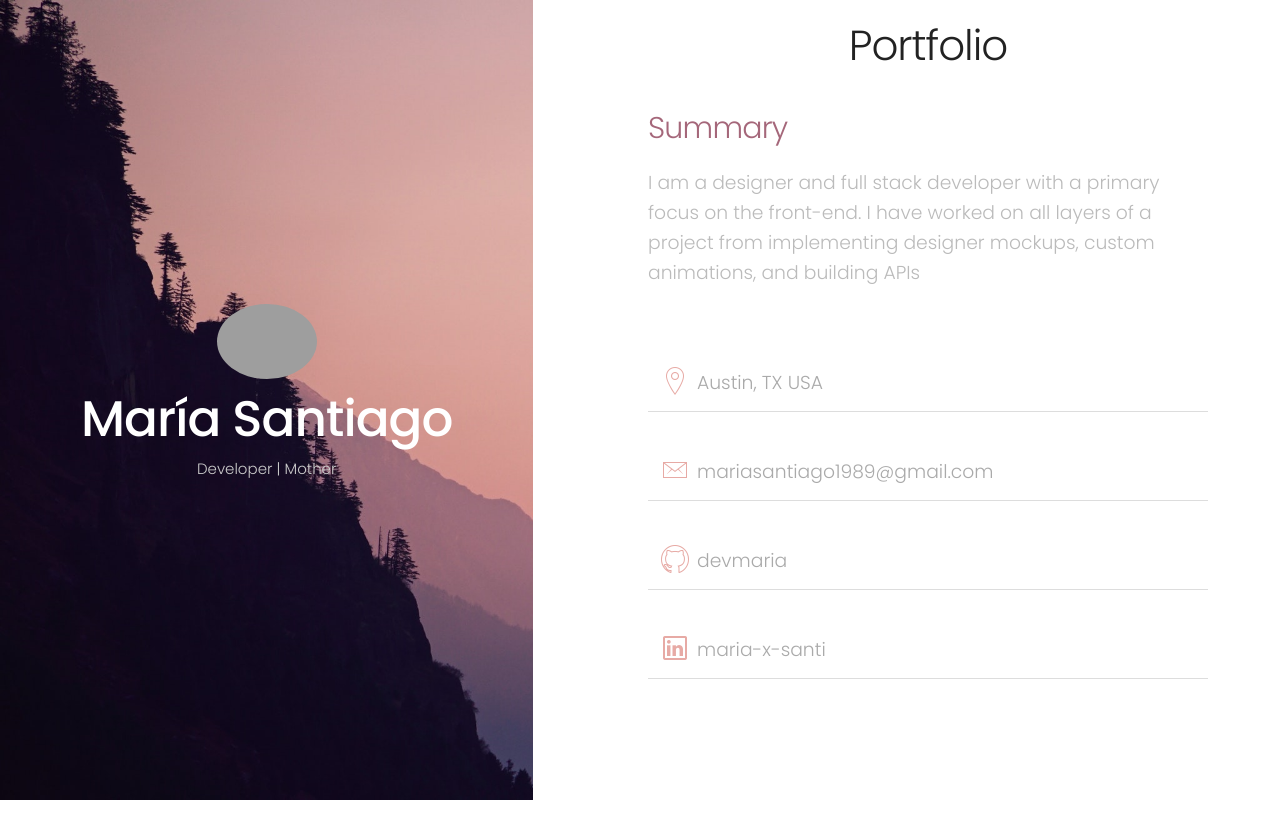
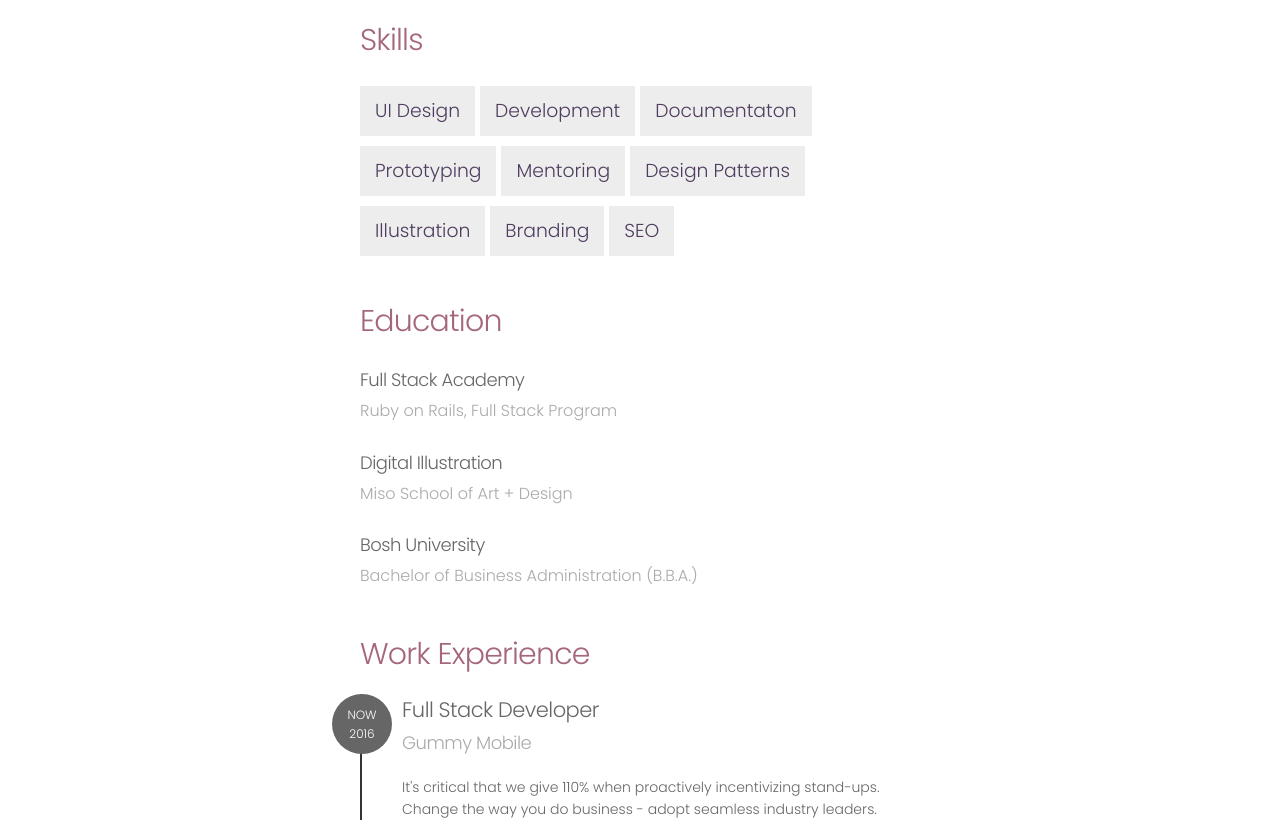
Before and after one commit to luis1392/react-portfolio-01, a React (Create React App) app: page / in a window 1280 px wide. Shown: the top 820 px of the page. Built offline with nearby package versions, Linux system fonts and the light colour scheme; grey boxes are pictures that could not be loaded.

Commit message:
end homework 2

```diff
--- a/src/App.js
+++ b/src/App.js
@@ -1,13 +1,23 @@
 import React, { Component } from 'react';
 import PortfolioFixed from './components/PortfolioFixed'
 import PortfolioContent from './components/PortfolioContent'
+import SkillsList from './components/SkillsList'
+import EducationHistory from './components/EducationHistory'
+import WorkHistory from './components/WorkHistory'
+
 
 class App extends Component {
   render() {
+    const skills  = this.props.skills
+    const eduList = this.props.eduList
+    const jobsList = this.props.jobsList
     return (
       <div className="app-container">
-        <PortfolioFixed title='María Santiago' subtitle='Developer | Mother' image='https://s3.amazonaws.com/uifaces/faces/twitter/jina/128.jpg'/>
-        <PortfolioContent />
+        {/* <PortfolioFixed title='María Santiago' subtitle='Developer | Mother' image='https://s3.amazonaws.com/uifaces/faces/twitter/jina/128.jpg'/>
+        <PortfolioContent /> */}
+        <SkillsList skills = {skills} />
+        <EducationHistory eduList = {eduList} />
+        <WorkHistory jobsList = {jobsList} />
       </div>
     );
   }
--- a/src/components/EduTitle.js
+++ b/src/components/EduTitle.js
@@ -2,13 +2,14 @@ import React, {Component} from 'react'
 
 class EduTitle extends Component {
   render() {
-    this.props.dates
-    this.props.institute
+    const date = this.props.date
+    const institute = this.props.institute
+    const fieldOfStudy = this.props.fieldOfStudy
     return (
       <div className="degree">
-       <h5 className="degree__institute">{/*pass institute as props in EducationHistory component */} </h5>
-       <p className="degree__field">{/*pass field as props in EducationHistory */}</p>
-       <p className="degree__dates">{/*pass dates as props in EducationHistory */}</p>
+       <h5 className="degree__institute">{institute} </h5>
+       <p className="degree__field">{fieldOfStudy}</p>
+       <p className="degree__dates">{date}</p>
      </div>
     );
   }
--- a/src/components/EducationHistory.js
+++ b/src/components/EducationHistory.js
@@ -1,11 +1,20 @@
 import React, {Component} from 'react'
-// import EduTitle component
+import EduTitle from './EduTitle'
 
 class EducationHistory extends Component {
+
+  renderEducationHistory(eduList){
+    const list = eduList.map(element => {
+      return <EduTitle key={element.institute} institute={element.institute} fieldOfStudy={element.fieldOfStudy} dates={element.dates} />;
+    });
+
+    return list
+  }
+
   render() {
 
     /* receive `eduList` array as props from App compnonent */
-
+    const eduList = this.props.eduList
     return (
       <section>
         <h4>Education</h4>
@@ -17,6 +26,7 @@ class EducationHistory extends Component {
                     to the <EduTitle> component as props...
             */
           }
+          {this.renderEducationHistory(eduList)}
 
         </div>
       </section>
--- a/src/components/Job.js
+++ b/src/components/Job.js
@@ -4,15 +4,20 @@ import React, {Component} from 'react'
 class Job extends Component {
   render() {
     console.log(this.props);
+    const title = this.props.job.title
+    const company = this.props.job.company
+    const description = this.props.job.description
+    const start = this.props.job.years.start
+    const end = this.props.job.years.end
     return (
       <div className="job">
     <div className="job__years">
-      <h6 className="job__end">{/* pass in data as props data in WorkHistory compnonent */}</h6>
-      <h6 className="job__start">{/* pass props data in WorkHistory compnonent */}</h6>
+      <h6 className="job__end">{end}</h6>
+      <h6 className="job__start">{start}</h6>
     </div>
-    <h5 className="job__title">{/* pass in data as props data in WorkHistory compnonent */}</h5>
-    <h5 className="job__company">{/* pass  in data asprops data in WorkHistory compnonent */}</h5>
-    <p className="job__description">{/* pass in data as props data in WorkHistory compnonent */n}</p>
+    <h5 className="job__title">{title}</h5>
+    <h5 className="job__company">{company}</h5>
+    <p className="job__description">{description}</p>
   </div>
     );
   }
--- a/src/components/Skill.js
+++ b/src/components/Skill.js
@@ -2,9 +2,11 @@ import React, {Component} from 'react'
 
 class Skill extends Component {
   render() {
+     const skill = this.props.skill
     return (
       <span className="skills-list__single">
         {/* pass in skill string as props in <SkillsList/> component*/}
+        {skill}
       </span>
     );
   }
--- a/src/components/SkillsList.js
+++ b/src/components/SkillsList.js
@@ -1,10 +1,19 @@
 import React, {Component} from 'react'
-// import Skill component
+import Skill from './Skill'
 
 class SkillsList extends Component {
+  renderSkills(skills){
+    const list = skills.map(element => {
+      return <Skill key={element} skill={element} />;
+    });
+
+    return list
+  }
   render() {
+    const skills = this.props.skills
     return (
       /* receive `skills` array as props from App compnonent */
+
       <section>
         <h4>Skills</h4>
         <div className="skills-list">
@@ -14,6 +23,7 @@ class SkillsList extends Component {
               NOTE: you must pass the string value to the <Skills> component as props...
             */
           }
+          {this.renderSkills(skills)}
         </div>
       </section>
     )
--- a/src/components/WorkHistory.js
+++ b/src/components/WorkHistory.js
@@ -1,8 +1,18 @@
 import React, {Component} from 'react'
-// import Job components
+import Job from './Job'
 
 class WorkHistory extends Component {
+  renderJob(jobsList){
+    const list = jobsList.map(element => {
+      return <Job key={element.title} job={element}/>;
+    });
+
+    return list
+  }
+
+
   render() {
+    const jobsList = this.props.jobsList
     console.log('???');
     /* receive `jobsList` array as props from App compnonent */
 
@@ -16,6 +26,7 @@ class WorkHistory extends Component {
                     to the <Job> component as props...
             */
           }
+          {this.renderJob(jobsList)}
         </div>
       </section>
     )
--- a/src/index.js
+++ b/src/index.js
@@ -4,5 +4,7 @@ import './css/styles.css';
 import App from './App';
 import registerServiceWorker from './registerServiceWorker';
 
-ReactDOM.render(<App />, document.getElementById('root'));
+import { skills, eduList, jobsList } from './data/datasource'
+
+ReactDOM.render(<App skills = {skills} eduList = {eduList} jobsList = {jobsList} />, document.getElementById('root'));
 registerServiceWorker();
```
